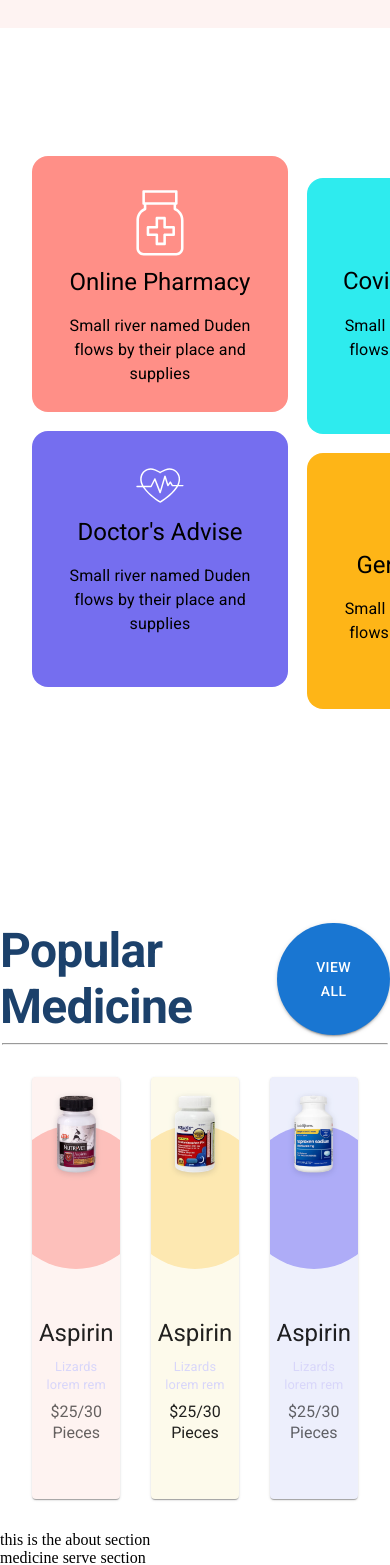
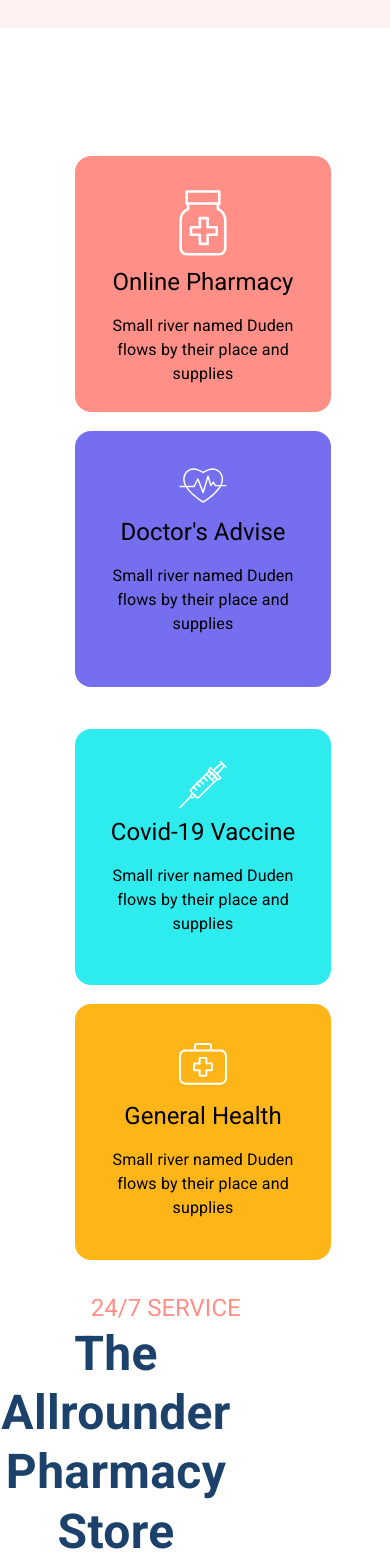
Before and after one commit to Emmanuelfoeh/Pharmacy-store, a React (Create React App) app: page / in a window 390 px wide. Shown: the part 900-2465 px from the top of the page. Built offline with nearby package versions, Linux system fonts and the light colour scheme.

Commit message:
trying media  query

```diff
--- a/src/components/Home page/style.js
+++ b/src/components/Home page/style.js
@@ -71,12 +71,20 @@ export default makeStyles((theme) => ({
     gridTemplateColumns: "1fr 1fr",
     marginTop: "6rem",
     // backgroundColor: "#a44be1",
+    [theme.breakpoints.down("md")]: {
+      gridTemplateColumns: "1fr",
+      justifyContent: "center",
+    },
   },
   services_box: {
     display: "flex",
     marginLeft: "1rem",
     gap: "1.2rem",
     padding: "2rem 1rem",
+    [theme.breakpoints.down("md")]: {
+      flexDirection: "column",
+      alignItems: "center",
+    },
     // backgroundColor: "#F99E94",
   },
 
@@ -120,6 +128,9 @@ export default makeStyles((theme) => ({
     display: "flex",
     flexDirection: "column",
     justifyContent: "center",
+    [theme.breakpoints.down("md")]: {
+      textAlign: "center",
+    },
   },
   // medicine section
   medicine: {},
@@ -142,6 +153,9 @@ export default makeStyles((theme) => ({
     justifyContent: "center",
     gap: "1.9rem",
     padding: "2rem",
+    [theme.breakpoints.down("sm")]: {
+      flexDirection: "column",
+    },
   },
   card1: {
     display: "flex",
```
